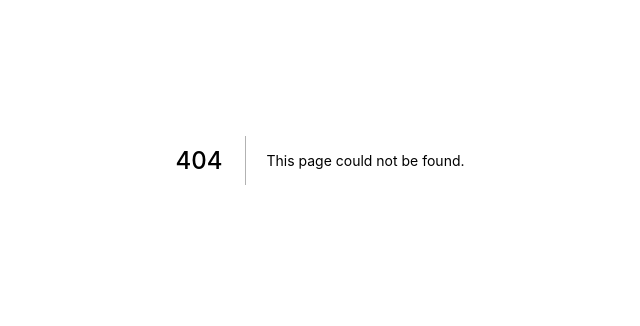
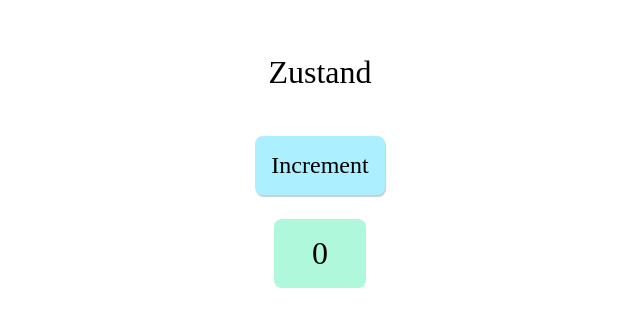
Before and after one commit to joakimgunst/react-state-management, a Next.js app: page /zustand in a window 1280 px wide. Before the commit this address had no page. Shown: the part 240-566 px from the top of the page, without its empty margins (320-960 px from the left). Built offline with nearby package versions, Linux system fonts and the light colour scheme; a web font is replaced by a local one.

Commit message:
Add zustand example

```diff
--- a/package.json
+++ b/package.json
@@ -13,7 +13,8 @@
     "react": "17.0.1",
     "react-dom": "17.0.1",
     "react-redux": "^7.2.2",
-    "redux": "^4.0.5"
+    "redux": "^4.0.5",
+    "zustand": "^3.1.3"
   },
   "devDependencies": {
     "@types/node": "^14.14.6",
--- a/pages/index.tsx
+++ b/pages/index.tsx
@@ -6,6 +6,7 @@ export default function Home() {
   const links = [
     { label: "useState", href: "/use-state" },
     { label: "Redux", href: "/redux" },
+    { label: "Zustand", href: "/zustand" },
   ];
 
   return (
--- /dev/null
+++ b/pages/zustand.tsx
@@ -0,0 +1,34 @@
+import React from "react";
+import Layout from "../components/Layout";
+import Button from "../components/Button";
+import Counter from "../components/Counter";
+import create, { State } from "zustand";
+
+interface CounterState extends State {
+  counter: number;
+  increment(): void;
+}
+
+const useStore = create<CounterState>((set) => ({
+  counter: 0,
+  increment: () => set((state) => ({ counter: state.counter + 1 })),
+}));
+
+export default function Zustand() {
+  return (
+    <Layout title="Zustand">
+      <ButtonContainer />
+      <CounterContainer />
+    </Layout>
+  );
+}
+
+function ButtonContainer() {
+  const increment = useStore((state) => state.increment);
+  return <Button label="Increment" onClick={increment} />;
+}
+
+function CounterContainer() {
+  const counter = useStore((state) => state.counter);
+  return <Counter value={counter} />;
+}
```
Also changed, not shown: 1 other file (tests, documents, lock files or other folders).
